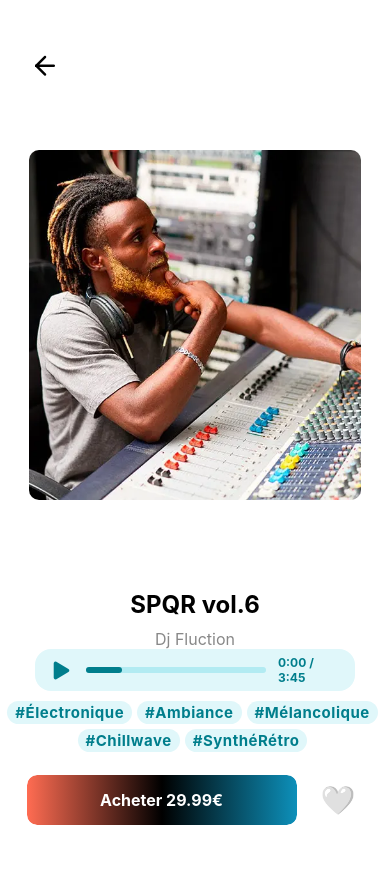
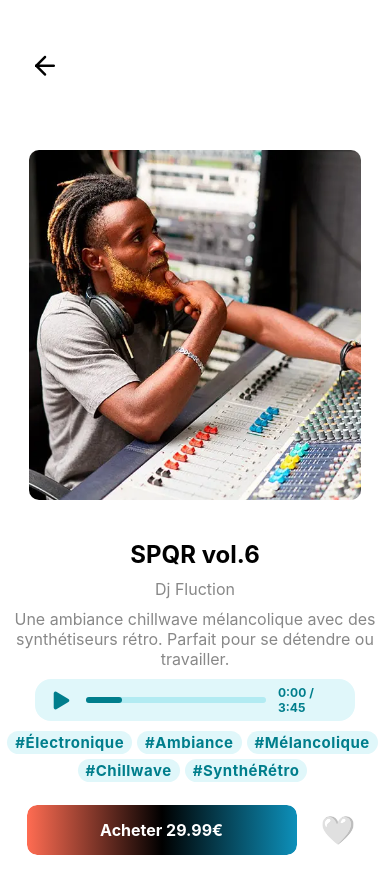
Before and after one commit to clementbas/SoundWave, a React Native app in the folder dev/: screen /ProductPage in a window 390 px wide. Shown: the top 894 px of the page. Built offline with nearby package versions, Linux system fonts and the light colour scheme.

Commit message:
ajout de product page description

```diff
--- a/dev/App/productPage.tsx
+++ b/dev/App/productPage.tsx
@@ -55,8 +55,11 @@ export default function HashtagButtons({ navigation }: { navigation: any }) {
         <Text style={{ fontSize: 24, fontWeight: 'bold', marginBottom: 10 }}>
           SPQR vol.6
         </Text>
-        <Text style={{ fontSize: 16, color: '#888' }}>
+        <Text style={{ fontSize: 16, color: '#888', marginBottom: 10 }}>
           Dj Fluction
+        </Text>
+                <Text style={{ fontSize: 16, color: '#888', justifyContent: 'center', textAlign: 'center', marginBottom: 10 }}>
+          Une ambiance chillwave mélancolique avec des synthétiseurs rétro. Parfait pour se détendre ou travailler.
         </Text>
       </View>
 
@@ -129,7 +132,7 @@ const styles = StyleSheet.create({
     height: 350, // Garde la hauteur fixe
     resizeMode: 'cover', // Ajuste l'image pour couvrir l'espace
     marginTop: 150,
-    marginBottom: 90,
+    marginBottom: 40,
     alignSelf: 'center', // Centre l'image horizontalement
     borderRadius: 10, // Ajoute des coins arrondis si nécessaire
   },
```
